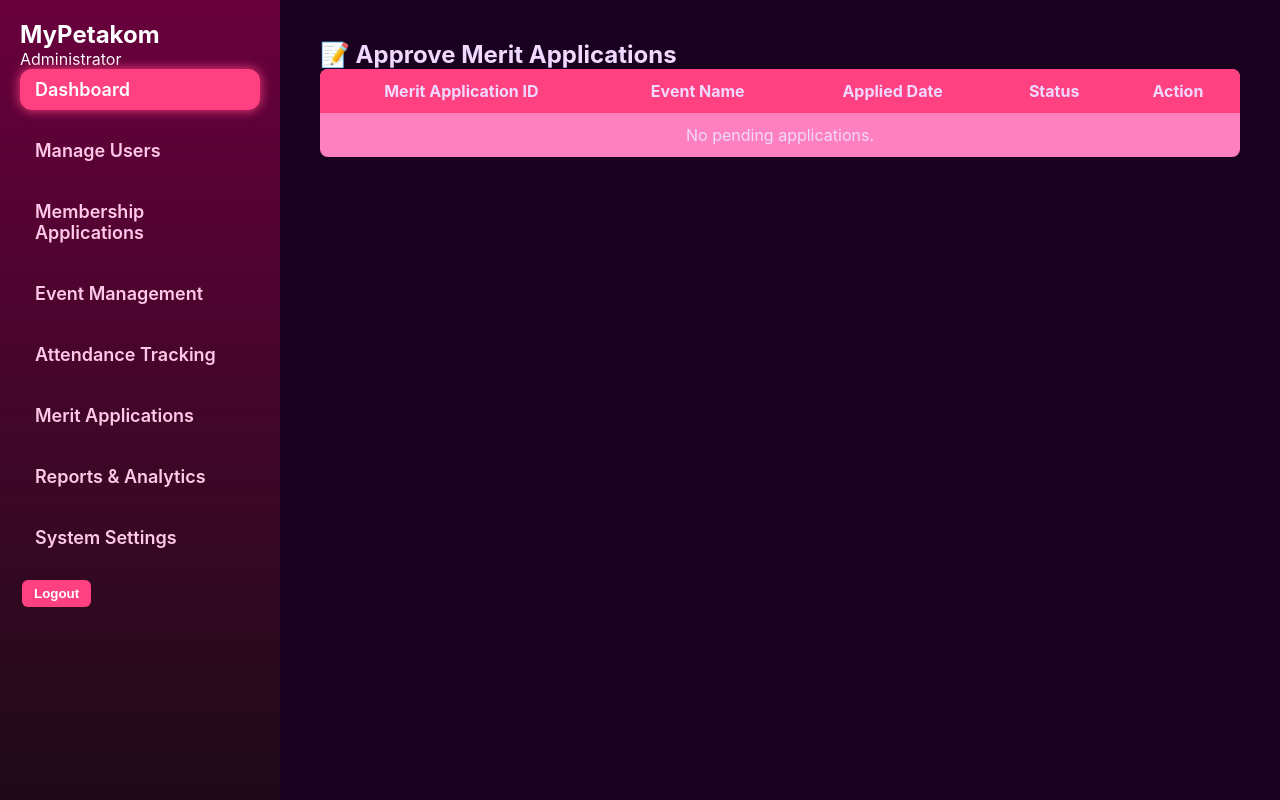
After one commit to Lailerrrr/MyPetakom, a PHP site: page /Module2/eventApproval.php in a window 1280 px wide. The commit adds this page. Run offline with PHP 8.4, Linux system fonts and the light colour scheme; the visitor is signed in with stand-in values (Sample User, id 1); data that the repository does not hold is empty.

Commit message:
shazman progress

```diff
--- a/Home/adminHomePage.css
+++ b/Home/adminHomePage.css
@@ -2,7 +2,7 @@
 * { margin: 0; padding: 0; box-sizing: border-box; }
 body, html {
     height: 100%; font-family: 'Inter', sans-serif; background: #0b0b0e; color: white;
-    display: flex; min-height: 100vh;
+     min-height: 100vh;
 }
 .sidebar {
     background: linear-gradient(180deg, #69003d, #1e0b17);
--- a/Home/adminHomePage.php
+++ b/Home/adminHomePage.php
@@ -111,7 +111,7 @@ $uptime = "99.9%";
             <li><a href="#" class="active">Dashboard</a></li>
             <li><a href="#">Manage Users</a></li>
             <li><a href="#">Membership Applications</a></li>
-            <li><a href="#">Event Management</a></li>
+            <li><a href="../Module2/eventApproval.php">Event Management</a></li>
             <li><a href="#">Attendance Tracking</a></li>
             <li><a href="#">Merit Applications</a></li>
             <li><a href="#">Reports & Analytics</a></li>
--- /dev/null
+++ b/Module2/eventApproval.php
@@ -0,0 +1,170 @@
+<?php
+session_start();
+require_once '../DB_mypetakom/db.php';
+
+if (!isset($_SESSION['userID'])) {
+    header("Location: ../ManageLogin/login.php");
+    exit();
+}
+
+$successMsg = $errorMsg = "";
+
+// Handle approval/rejection
+if ($_SERVER['REQUEST_METHOD'] === 'POST' && isset($_POST['meritApplicationID'], $_POST['action'])) {
+    $meritApplicationID = $_POST['meritApplicationID'];
+    $action = $_POST['action']; // Approve or Reject
+
+    if (in_array($action, ['Approved', 'Rejected'])) {
+        $stmt = $conn->prepare("UPDATE meritapplication SET approvalStatus = ? WHERE meritApplicationID = ?");
+        $stmt->bind_param("ss", $action, $meritApplicationID);
+
+        if ($stmt->execute()) {
+            $successMsg = "Application $meritApplicationID has been $action.";
+        } else {
+            $errorMsg = "Failed to update application: " . $stmt->error;
+        }
+
+        $stmt->close();
+    } else {
+        $errorMsg = "Invalid action.";
+    }
+}
+
+// Fetch pending applications
+$query = "SELECT ma.meritApplicationID, ma.appliedDate, ma.approvalStatus, e.eventName
+          FROM meritapplication ma
+          JOIN event e ON ma.eventID = e.eventID
+          WHERE ma.approvalStatus = 'Pending'";
+$result = $conn->query($query);
+?>
+
+<!DOCTYPE html>
+<html lang="en">
+<head>
+    <meta charset="UTF-8">
+    <title>Approve Merit Applications - MyPetakom</title>
+    <link rel="stylesheet" href="../Home/adminHomePage.css" />
+    <style>
+        .container {
+        display: flex;
+        min-height: 100vh;
+        width: 100vw;
+     }
+
+        .main-content {
+            flex: 1;
+            padding: 40px;
+            background-color: #1a001f;
+            color: #f0d9ff;
+        }
+
+        table {
+            width: 100%;
+            border-collapse: collapse;
+            background-color: #ff80bf;
+            border-radius: 8px;
+            overflow: hidden;
+        }
+        th, td {
+            padding: 12px 15px;
+            text-align: center;
+        }
+        th {
+            background-color:#ff4081;
+        }
+        tr:nth-child(even) {
+            background-color: #4a177a;
+        }
+
+        form.inline-form {
+            display: inline;
+        }
+
+        button {
+            padding: 6px 12px;
+            margin: 2px;
+            border-radius: 6px;
+            border: none;
+            color: white;
+            font-weight: bold;
+        }
+
+        .approve-btn {
+            background-color: #4CAF50;
+        }
+
+        .reject-btn {
+            background-color: #f44336;
+        }
+
+        .success { color: #69f069; }
+        .error { color: #f57c7c; }
+    </style>
+</head>
+<body>
+
+<div class="container">
+   <aside class="sidebar">
+    <h2>MyPetakom</h2>
+    <p>Administrator</p>
+    <nav class="menu">
+        <ul>
+            <li><a href="#" class="active">Dashboard</a></li>
+            <li><a href="#">Manage Users</a></li>
+            <li><a href="#">Membership Applications</a></li>
+            <li><a href="../Module2/eventApproval.php">Event Management</a></li>
+            <li><a href="#">Attendance Tracking</a></li>
+            <li><a href="#">Merit Applications</a></li>
+            <li><a href="#">Reports & Analytics</a></li>
+            <li><a href="#">System Settings</a></li>
+            <li><form method="post" action="../ManageLogin/Logout.php"><button name="logout">Logout</button></form></li>
+        </ul>
+    </nav>
+</aside>
+
+    <main class="main-content">
+        <h2>📝 Approve Merit Applications</h2>
+
+        <?php if (!empty($successMsg)): ?>
+            <p class="success"><?php echo $successMsg; ?></p>
+        <?php endif; ?>
+        <?php if (!empty($errorMsg)): ?>
+            <p class="error"><?php echo $errorMsg; ?></p>
+        <?php endif; ?>
+
+        <table>
+            <thead>
+                <tr>
+                    <th>Merit Application ID</th>
+                    <th>Event Name</th>
+                    <th>Applied Date</th>
+                    <th>Status</th>
+                    <th>Action</th>
+                </tr>
+            </thead>
+            <tbody>
+                <?php if ($result->num_rows > 0): ?>
+                    <?php while ($row = $result->fetch_assoc()): ?>
+                        <tr>
+                            <td><?php echo $row['meritApplicationID']; ?></td>
+                            <td><?php echo $row['eventName']; ?></td>
+                            <td><?php echo $row['appliedDate']; ?></td>
+                            <td><?php echo $row['approvalStatus']; ?></td>
+                            <td>
+                                <form method="POST" class="inline-form">
+                                    <input type="hidden" name="meritApplicationID" value="<?php echo $row['meritApplicationID']; ?>">
+                                    <button type="submit" name="action" value="Approved" class="approve-btn">Approve</button>
+                                    <button type="submit" name="action" value="Rejected" class="reject-btn">Reject</button>
+                                </form>
+                            </td>
+                        </tr>
+                    <?php endwhile; ?>
+                <?php else: ?>
+                    <tr><td colspan="5">No pending applications.</td></tr>
+                <?php endif; ?>
+            </tbody>
+        </table>
+    </main>
+</div>
+</body>
+</html>
--- a/Module2/eventCommittee.php
+++ b/Module2/eventCommittee.php
@@ -69,7 +69,7 @@ $students = $conn->query("SELECT studentID, studentName FROM student");
     <link rel="stylesheet" href="../sidebar.css" />
     <link rel="stylesheet" href="../Module2/eventCommittee.css">
     <style>
-        .container {
+        /* .container {
             display: flex;
             min-height: 100vh;
         }
@@ -79,7 +79,7 @@ $students = $conn->query("SELECT studentID, studentName FROM student");
             padding: 40px;
             background-color: #1a001f;
             color: #f0d9ff;
-        }
+        } */
 
         select, input, button {
             width: 100%;
--- a/Module2/eventRegistration.php
+++ b/Module2/eventRegistration.php
@@ -93,7 +93,7 @@ if ($_SERVER["REQUEST_METHOD"] == "POST") {
                     <label>Event Date:</label>
                     <input type="date" name="eventDate" required><br><br>
 
-                    <label>Geolocation (Venue):</label>
+                    <label>Venue:</label>
                     <input type="text" name="venue" placeholder="Google Maps link or address" required><br><br>
 
                     <label>Approval Date:</label>
--- a/sidebar.css
+++ b/sidebar.css
@@ -23,11 +23,15 @@
   color: #fff;
   font-weight: 700;
   font-size: 24px;
+  margin: 0;           /* ✅ ADDED */
+  line-height: 1.2;     /* ✅ ADDED */
 }
 
 .role-label {
   font-size: 14px;
   color: #f5b8ff;
+  margin: 0;            /* ✅ ADDED */
+  line-height: 1.2;     /* ✅ ADDED */
 }
 
 .menu ul {
```
Also changed, not shown: Advisor/advisorProfile.css (added, +61 -0 lines), Advisor/advisorProfile.php (+4 -25 lines), Home/advisorHomePage.php (+3 -41 lines), Module2/eventList.php (added, +166 -0 lines), Module2/eventMerit.php (+17 -8 lines), Module2/eventRegistration.css (+7 -5 lines), advisorProfile.php (deleted, +0 -100 lines), sidebar.php (+8 -6 lines), advisorProfile.css (deleted), 1 other file.
